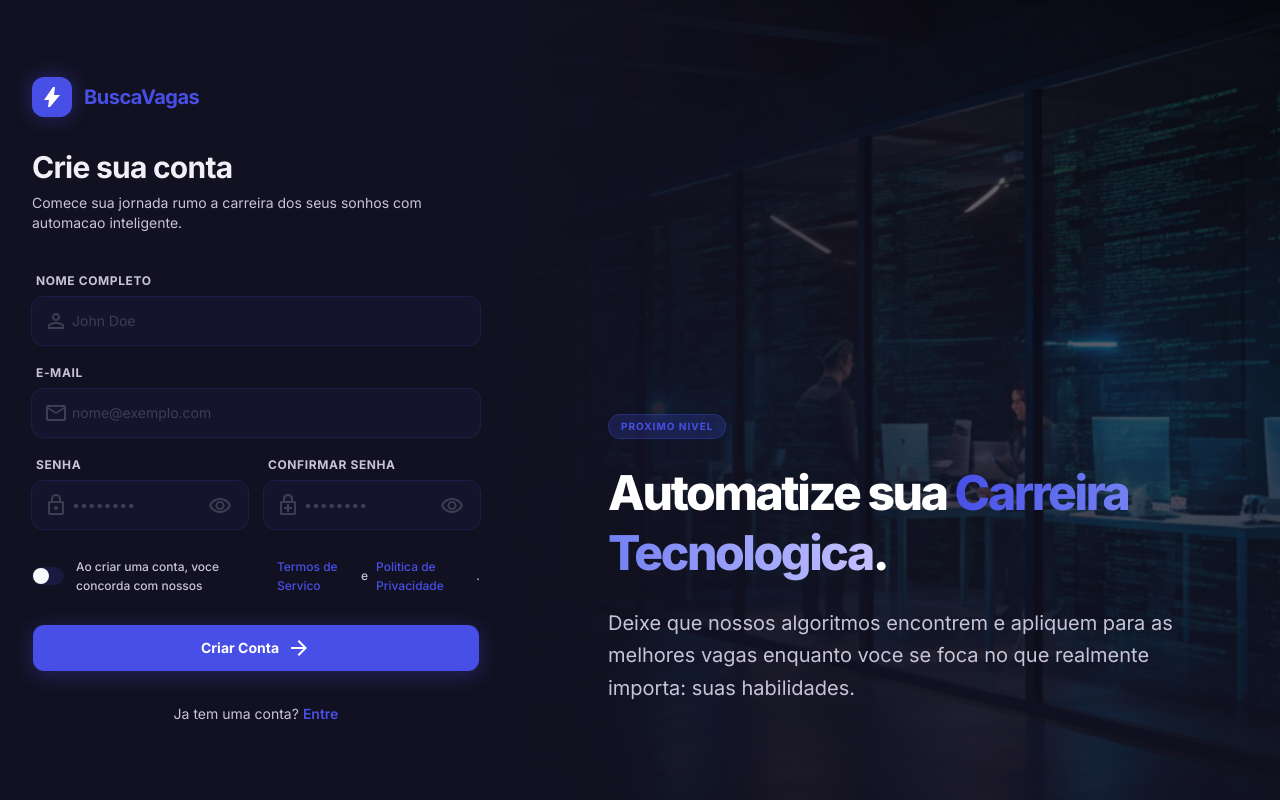
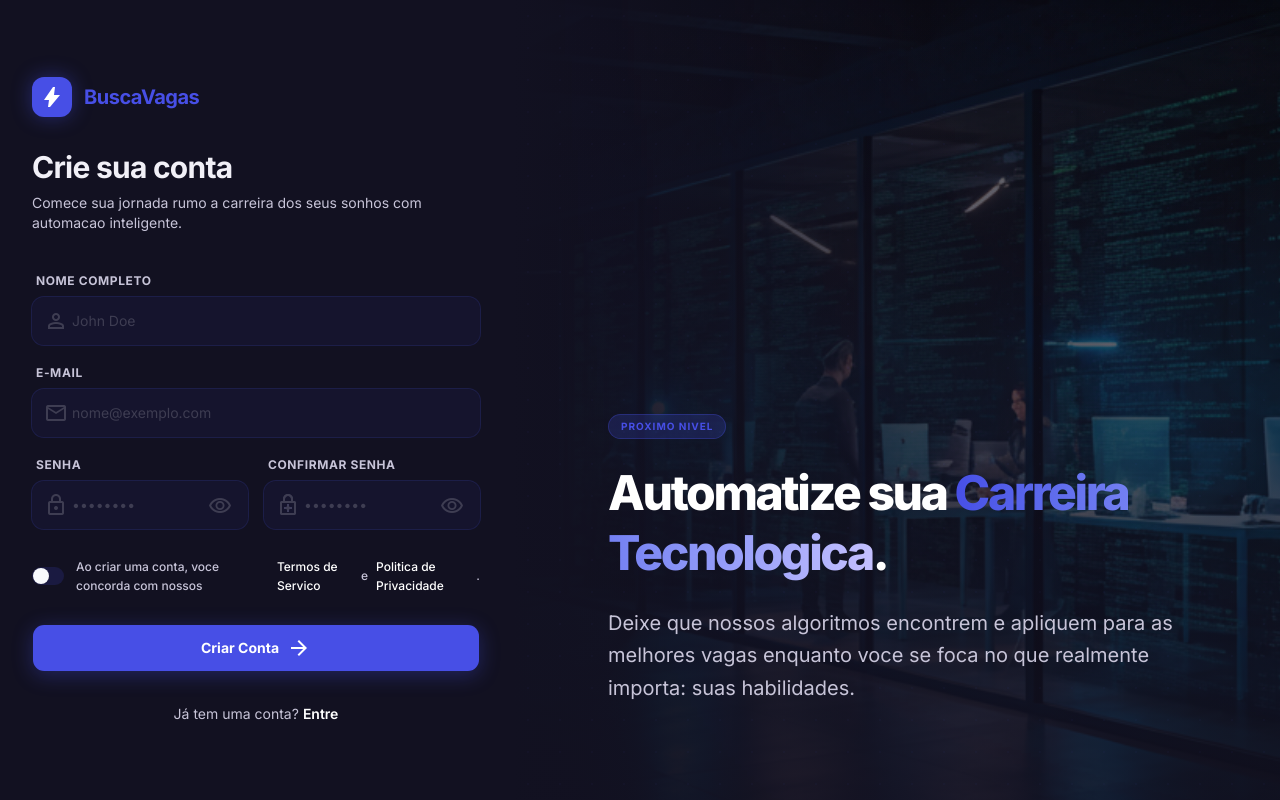
Before and after one commit to v-L1ma/job-agent-portal, a Next.js app: page /auth/register in a window 1280 px wide. Built offline with nearby package versions, Linux system fonts and the light colour scheme; no server answers.

Commit message:
fix: ajustando contraste da fonte

```diff
--- a/app/auth/login/page.tsx
+++ b/app/auth/login/page.tsx
@@ -125,7 +125,7 @@ export default function LoginPage() {
                   Senha
                 </Label>
                 <Link
-                  className="text-xs font-semibold text-primary hover:underline transition-all"
+                  className="text-xs font-semibold text-primary hover:underline transition-all dark:text-white"
                   href="/auth/forgot-password"
                 >
                   Esqueci minha senha
@@ -207,7 +207,7 @@ export default function LoginPage() {
 
           <p className="mt-10 text-center text-sm text-on-surface-variant">
             Nao tem uma conta?{" "}
-            <Link className="text-primary font-bold hover:underline" href="/auth/register">
+            <Link className="text-primary font-bold hover:underline dark:text-white" href="/auth/register">
                 Cadastrar-se
             </Link>
           </p>
--- a/app/auth/register/page.tsx
+++ b/app/auth/register/page.tsx
@@ -220,11 +220,11 @@ export default function RegisterPage() {
                   <Switch checked={field.value} id="terms" onCheckedChange={field.onChange} />
                   <Label className="text-xs text-on-surface-variant leading-relaxed cursor-pointer" htmlFor="terms">
                     Ao criar uma conta, voce concorda com nossos{" "}
-                    <Link className="text-primary hover:underline" href="/">
+                    <Link className="text-primary dark:text-white hover:underline" href="/">
                       Termos de Servico
                     </Link>{" "}
                     e{" "}
-                    <Link className="text-primary hover:underline" href="/">
+                    <Link className="text-primary dark:text-white hover:underline" href="/">
                       Politica de Privacidade
                     </Link>
                     .
@@ -248,8 +248,8 @@ export default function RegisterPage() {
 
           <div className="mt-8 text-center">
             <p className="text-on-surface-variant text-sm">
-              Ja tem uma conta?
-              <Link className="text-primary font-semibold hover:underline ml-1" href="/auth/login">
+              Já tem uma conta?
+              <Link className="text-primary font-semibold hover:underline ml-1 dark:text-white" href="/auth/login">
                 Entre
               </Link>
             </p>
```
